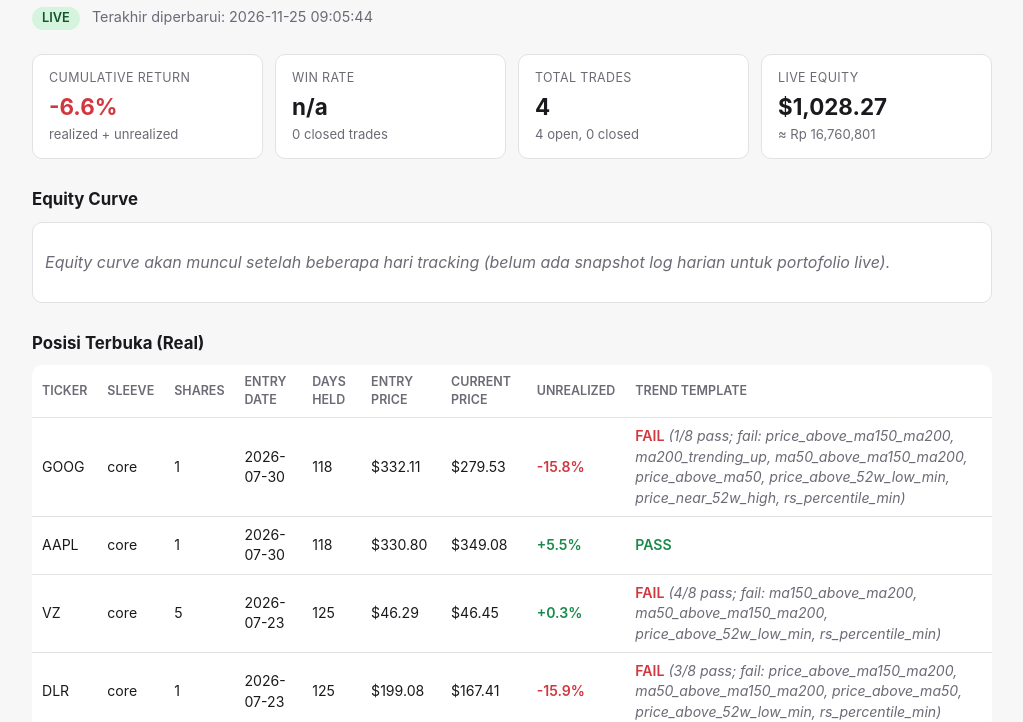
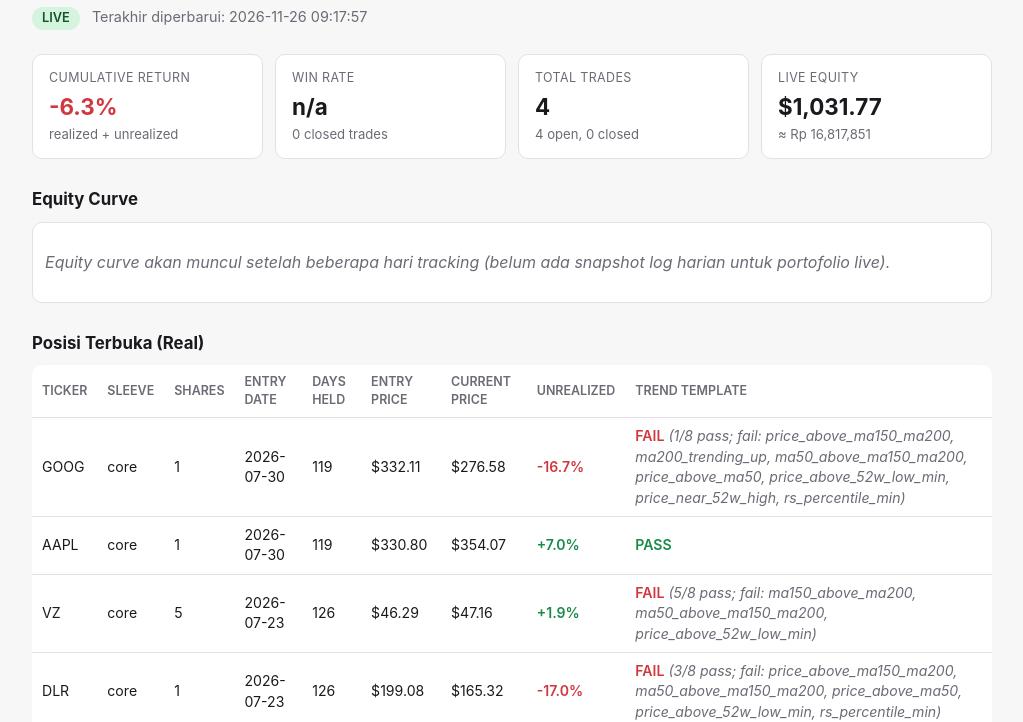
Before and after one commit to aldibrahmantya1210/aldi_claude_us_stockscreener, a plain HTML site: page live.html in a window 1280 px wide. Shown: the part 89-811 px from the top of the page, without its empty margins (128-1151 px from the left). Drawn offline with Linux system fonts and the light colour scheme.

Commit message:
Update dashboards 2026-11-26T09:17:57

```diff
--- a/live.html
+++ b/live.html
@@ -85,7 +85,7 @@ footer { margin-top: 32px; padding-top: 16px; border-top: 1px solid var(--border
     <h1>Live Trading Dashboard</h1>
     <div class="meta">
       <span class="badge live">LIVE</span>
-      Terakhir diperbarui: 2026-11-25 09:05:44
+      Terakhir diperbarui: 2026-11-26 09:17:57
     </div>
   </header>
 
@@ -94,7 +94,7 @@ footer { margin-top: 32px; padding-top: 16px; border-top: 1px solid var(--border
     <div class="cards">
       <div class="card">
         <div class="label">Cumulative Return</div>
-        <div class="value neg">-6.6%</div>
+        <div class="value neg">-6.3%</div>
         <div class="sub">realized + unrealized</div>
       </div>
       <div class="card">
@@ -109,8 +109,8 @@ footer { margin-top: 32px; padding-top: 16px; border-top: 1px solid var(--border
       </div>
       <div class="card">
         <div class="label">Live Equity</div>
-        <div class="value">$1,028.27</div>
-        <div class="sub">&asymp; Rp 16,760,801</div>
+        <div class="value">$1,031.77</div>
+        <div class="sub">&asymp; Rp 16,817,851</div>
       </div>
     </div>
 
@@ -122,10 +122,10 @@ footer { margin-top: 32px; padding-top: 16px; border-top: 1px solid var(--border
 
   <section>
     <h2>Posisi Terbuka (Real)</h2>
-    <table><thead><tr><th>Ticker</th><th>Sleeve</th><th>Shares</th><th>Entry Date</th><th>Days Held</th><th>Entry Price</th><th>Current Price</th><th>Unrealized</th><th>Trend Template</th></tr></thead><tbody><tr><td>GOOG</td><td>core</td><td>1</td><td>2026-07-30</td><td>118</td><td>$332.11</td><td>$279.53</td><td class="neg">-15.8%</td><td><span class="neg">FAIL</span> <span class="empty">(1/8 pass; fail: price_above_ma150_ma200, ma200_trending_up, ma50_above_ma150_ma200, price_above_ma50, price_above_52w_low_min, price_near_52w_high, rs_percentile_min)</span></td></tr>
-<tr><td>AAPL</td><td>core</td><td>1</td><td>2026-07-30</td><td>118</td><td>$330.80</td><td>$349.08</td><td class="pos">+5.5%</td><td><span class="pos">PASS</span></td></tr>
-<tr><td>VZ</td><td>core</td><td>5</td><td>2026-07-23</td><td>125</td><td>$46.29</td><td>$46.45</td><td class="pos">+0.3%</td><td><span class="neg">FAIL</span> <span class="empty">(4/8 pass; fail: ma150_above_ma200, ma50_above_ma150_ma200, price_above_52w_low_min, rs_percentile_min)</span></td></tr>
-<tr><td>DLR</td><td>core</td><td>1</td><td>2026-07-23</td><td>125</td><td>$199.08</td><td>$167.41</td><td class="neg">-15.9%</td><td><span class="neg">FAIL</span> <span class="empty">(3/8 pass; fail: price_above_ma150_ma200, ma50_above_ma150_ma200, price_above_ma50, price_above_52w_low_min, rs_percentile_min)</span></td></tr></tbody></table>
+    <table><thead><tr><th>Ticker</th><th>Sleeve</th><th>Shares</th><th>Entry Date</th><th>Days Held</th><th>Entry Price</th><th>Current Price</th><th>Unrealized</th><th>Trend Template</th></tr></thead><tbody><tr><td>GOOG</td><td>core</td><td>1</td><td>2026-07-30</td><td>119</td><td>$332.11</td><td>$276.58</td><td class="neg">-16.7%</td><td><span class="neg">FAIL</span> <span class="empty">(1/8 pass; fail: price_above_ma150_ma200, ma200_trending_up, ma50_above_ma150_ma200, price_above_ma50, price_above_52w_low_min, price_near_52w_high, rs_percentile_min)</span></td></tr>
+<tr><td>AAPL</td><td>core</td><td>1</td><td>2026-07-30</td><td>119</td><td>$330.80</td><td>$354.07</td><td class="pos">+7.0%</td><td><span class="pos">PASS</span></td></tr>
+<tr><td>VZ</td><td>core</td><td>5</td><td>2026-07-23</td><td>126</td><td>$46.29</td><td>$47.16</td><td class="pos">+1.9%</td><td><span class="neg">FAIL</span> <span class="empty">(5/8 pass; fail: ma150_above_ma200, ma50_above_ma150_ma200, price_above_52w_low_min)</span></td></tr>
+<tr><td>DLR</td><td>core</td><td>1</td><td>2026-07-23</td><td>126</td><td>$199.08</td><td>$165.32</td><td class="neg">-17.0%</td><td><span class="neg">FAIL</span> <span class="empty">(3/8 pass; fail: price_above_ma150_ma200, ma50_above_ma150_ma200, price_above_ma50, price_above_52w_low_min, rs_percentile_min)</span></td></tr></tbody></table>
   </section>
 
   <section>
```
Also changed, not shown: index.html (+1 -1 lines), paper.html (+7 -7 lines).
